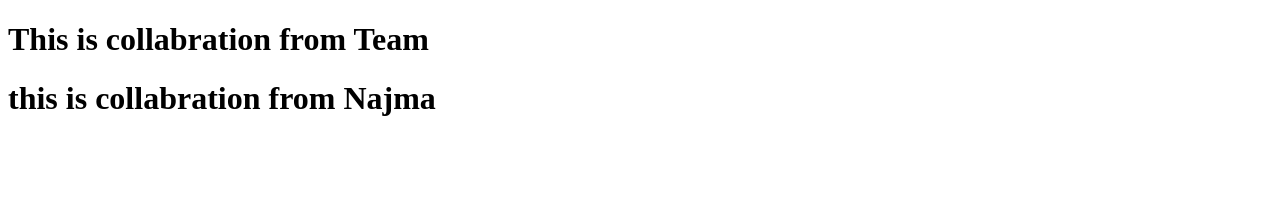
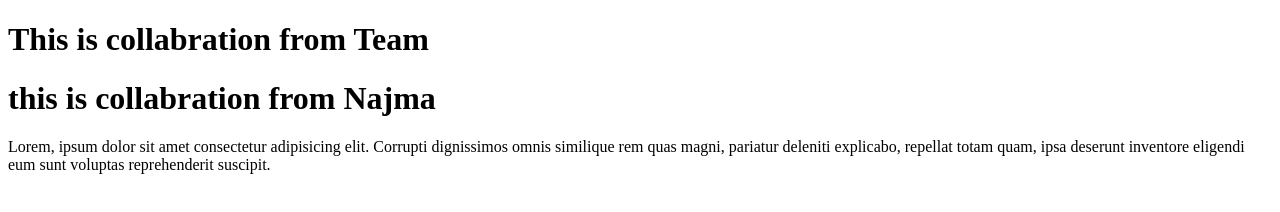
Before and after one commit to 4hmedhabib/collabration-with-team, a plain HTML site: page index.html in a window 1280 px wide. Drawn offline with Linux system fonts and the light colour scheme.

Commit message:
updated some files

```diff
--- a/index.html
+++ b/index.html
@@ -11,6 +11,7 @@
 <body>
     <h1>This is collabration from Team</h1>
     <h1>this is collabration from Najma</h1>
+    <p>Lorem, ipsum dolor sit amet consectetur adipisicing elit. Corrupti dignissimos omnis similique rem quas magni, pariatur deleniti explicabo, repellat totam quam, ipsa deserunt inventore eligendi eum sunt voluptas reprehenderit suscipit.</p>
     <script src='./index.js'></script>
 </body>
 
```
